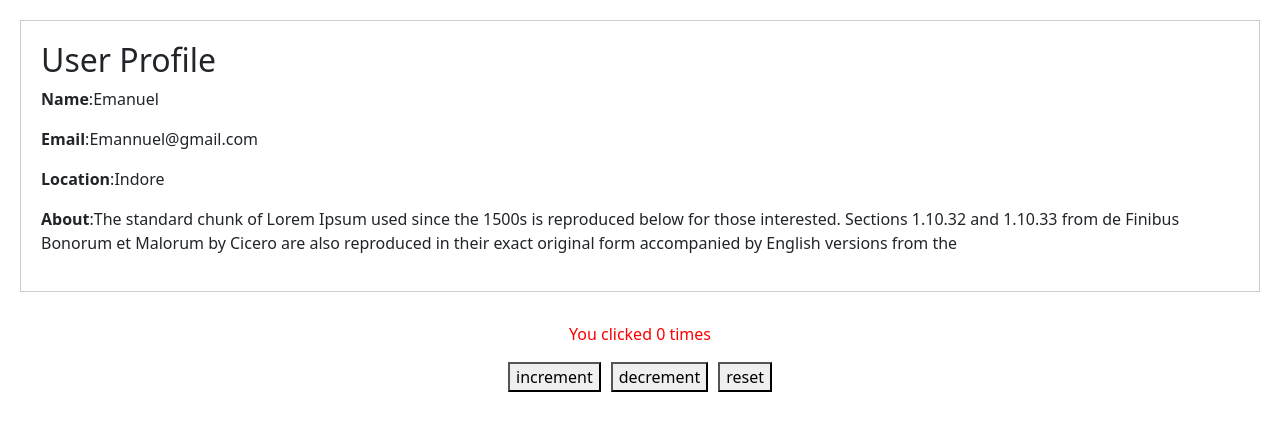
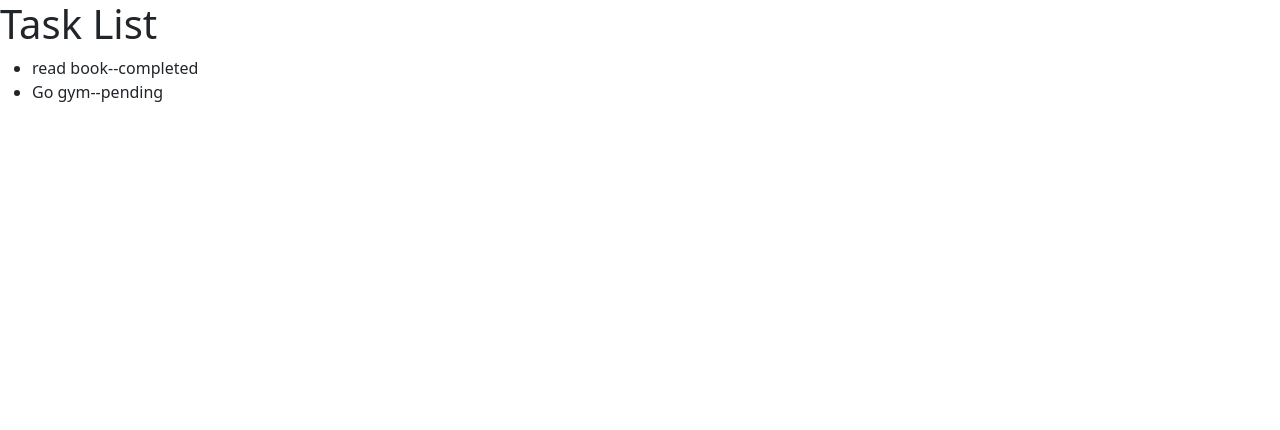
Before and after one commit to ayushpasi/react, a React (Create React App) app: page / in a window 1280 px wide. Shown: the top 430 px of the page. Built offline with nearby package versions, Linux system fonts and the light colour scheme.

Commit message:
Task rendring added

```diff
--- a/src/App.js
+++ b/src/App.js
@@ -1,17 +1,9 @@
-import "./UserProfile.css";
-import UserProfile from "./components/UserProfile";
-import Counter from "./components/Counter";
+import Task from "./components/Task";
 const App = () => {
   return (
     //rendring the component
     <>
-      <UserProfile
-        name="Emanuel"
-        email="Emannuel@gmail.com"
-        location="Indore"
-        about="The standard chunk of Lorem Ipsum used since the 1500s is reproduced below for those interested. Sections 1.10.32 and 1.10.33 from de Finibus Bonorum et Malorum by Cicero are also reproduced in their exact original form accompanied by English versions from the "
-      />
-      <Counter />
+      <Task />
     </>
   );
 };
--- a/src/UserProfile.css
+++ /dev/null
@@ -1,7 +0,0 @@
-.name {
-  color: red;
-  margin: 0px;
-}
-.bio {
-  color: #666;
-}
--- a/src/components/Counter.js
+++ /dev/null
@@ -1,53 +0,0 @@
-import React, { useState } from "react";
-
-const Counter = () => {
-  const [count, setCount] = useState(0);
-  const increment = () => {
-    setCount(count + 1);
-  };
-  const decrement = () => {
-    setCount(count - 1);
-  };
-  const reset = () => {
-    setCount(0);
-  };
-  return (
-    <div
-      style={{
-        textAlign: "center",
-        padding: "10px",
-        margin: "20px",
-        color: "red",
-      }}
-    >
-      <p>You clicked {count} times</p>
-      <button
-        onClick={() => {
-          increment();
-        }}
-        style={{ margin: "0 5px" }}
-      >
-        increment
-      </button>
-
-      <button
-        onClick={() => {
-          decrement();
-        }}
-        style={{ margin: "0 5px" }}
-      >
-        decrement
-      </button>
-      <button
-        onClick={() => {
-          reset();
-        }}
-        style={{ margin: "0 5px" }}
-      >
-        reset
-      </button>
-    </div>
-  );
-};
-
-export default Counter;
--- /dev/null
+++ b/src/components/Task.js
@@ -0,0 +1,23 @@
+import { useState } from "react";
+const Task = () => {
+  const [tasks, setTasks] = useState([
+    { id: 1, name: "read book", completed: true },
+    { id: 2, name: "Go gym", completed: false },
+  ]);
+  return (
+    <div>
+      <h1>Task List</h1>
+      <ul>
+        {tasks.map((task) => {
+          return (
+            <li key={task.id}>
+              {" "}
+              {task.name}--{task.completed === true ? "completed" : "pending"}
+            </li>
+          );
+        })}
+      </ul>
+    </div>
+  );
+};
+export default Task;
--- a/src/components/UserProfile.js
+++ /dev/null
@@ -1,22 +0,0 @@
-const UserProfile = (props) => {
-  console.log(props);
-  return (
-    <div style={{ border: "1px solid #ccc", padding: "20px", margin: "20px" }}>
-      <h2>User Profile</h2>
-      <p>
-        <b>Name</b>:{props.name}
-      </p>
-      <p>
-        <b>Email</b>:{props.email}
-      </p>
-      <p>
-        <b>Location</b>:{props.location}
-      </p>
-      <p>
-        <b>About</b>:{props.about}
-      </p>
-    </div>
-  );
-};
-
-export default UserProfile;
```
Also changed, not shown: src/UserProfile.module.css (deleted, +0 -10 lines).
